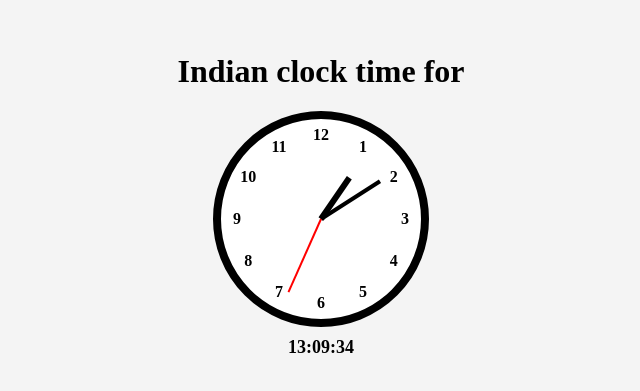
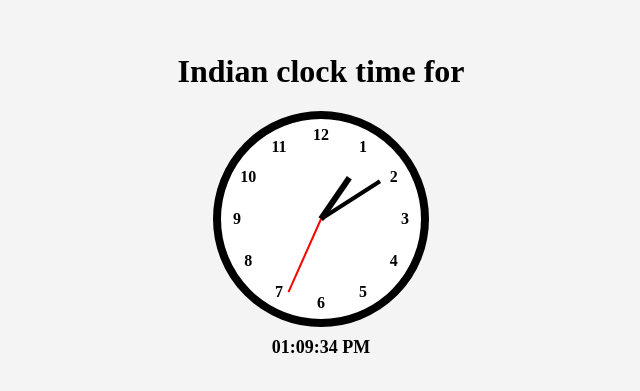
Before and after one commit to DUDEKULARAHIM/analog-clock, a plain HTML site: page index.html in a window 1280 px wide. Shown: the part 213-604 px from the top of the page, 319-959 px from the left. Drawn offline with Linux system fonts and the light colour scheme.

Commit message:
Update index.html

```diff
--- a/index.html
+++ b/index.html
@@ -99,8 +99,13 @@
             document.getElementById('minute').style.transform = `translateX(-50%) rotate(${minuteDeg}deg)`;
             document.getElementById('second').style.transform = `translateX(-50%) rotate(${secondDeg}deg)`;
 
+            const displayHours = (hours % 12) || 12;  // Convert 24h to 12h
+const ampm = hours >= 12 ? 'PM' : 'AM';   // AM/PM
             document.getElementById('time-display').innerText =
-                `${String(hours).padStart(2, '0')}:${String(minutes).padStart(2, '0')}:${String(seconds).padStart(2, '0')}`;
+    `${String(displayHours).padStart(2, '0')}:${String(minutes).padStart(2, '0')}:${String(seconds).padStart(2, '0')} ${ampm}`;
+
+            //document.getElementById('time-display').innerText =
+               // `${String(hours).padStart(2, '0')}:${String(minutes).padStart(2, '0')}:${String(seconds).padStart(2, '0')}`;
         }
         setInterval(updateClock, 1000);
         updateClock();
```
